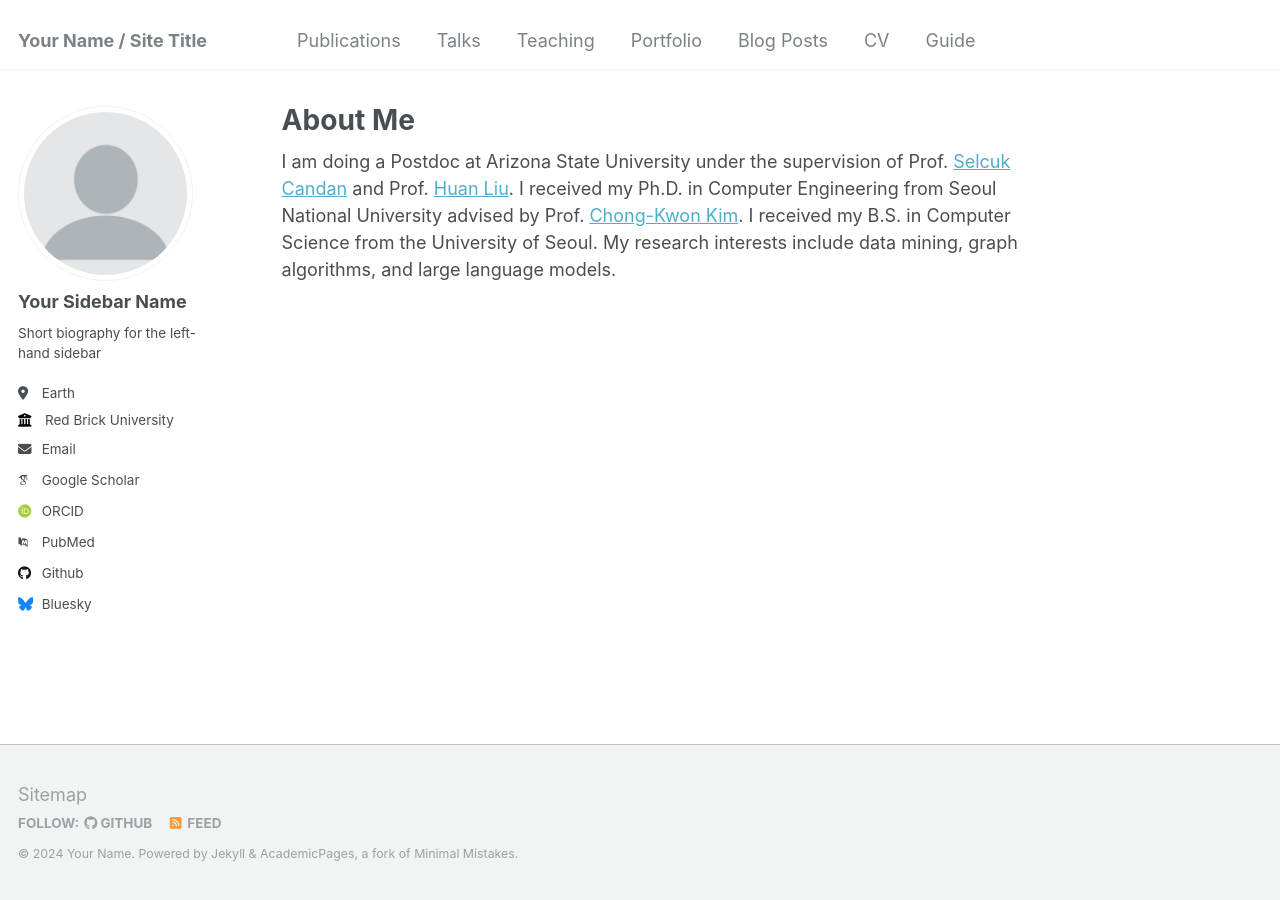
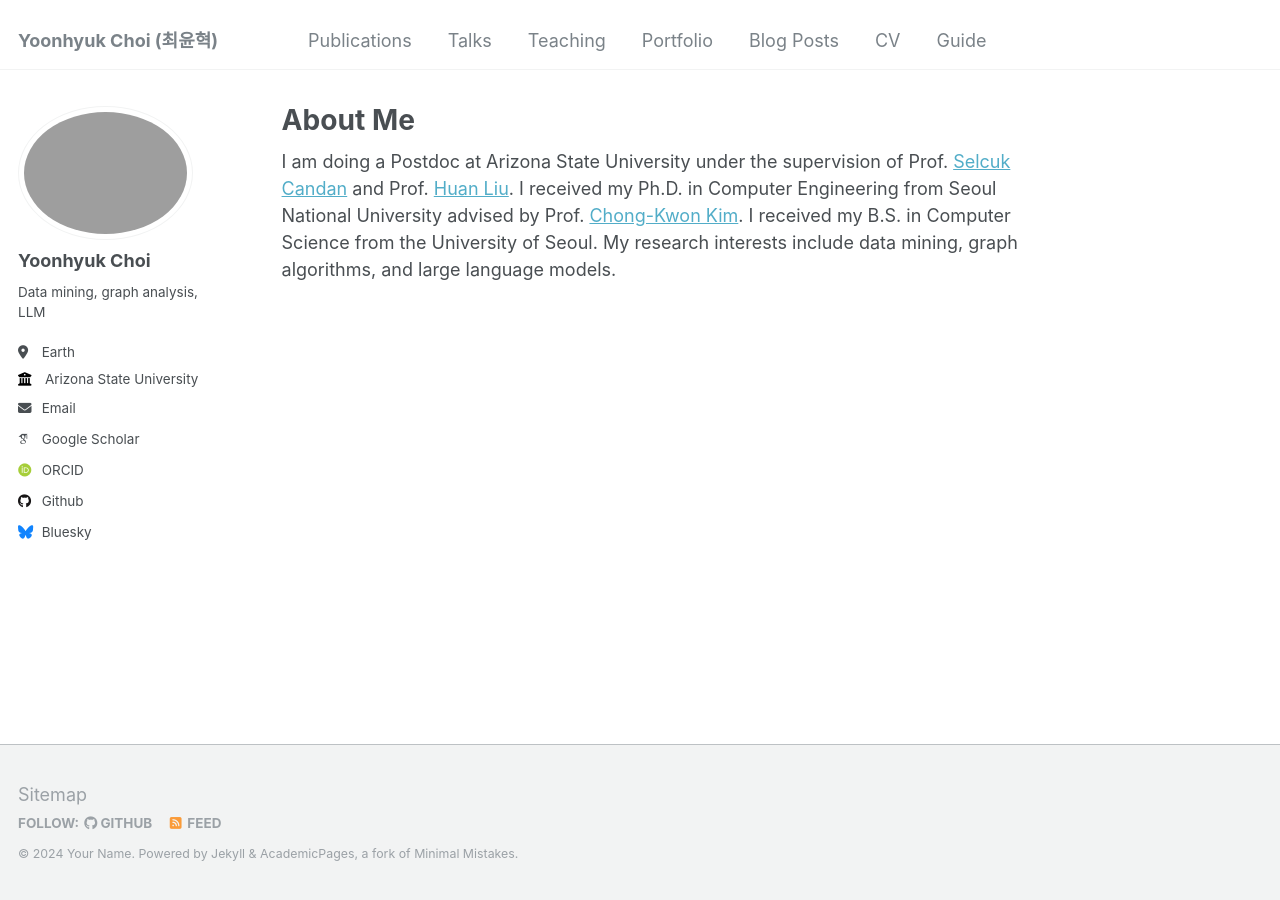
Before and after one commit to ChoiYoonHyuk/ChoiYoonHyuk.github.io, a Jekyll site: the page built from _pages/about.md, in a window 1280 px wide. Built offline with Jekyll 4.4.1, drawn with Linux system fonts in a browser that asks for light colours; some web fonts are replaced.

Commit message:
Update _config.yml

```diff
--- a/_config.yml
+++ b/_config.yml
@@ -8,7 +8,7 @@
 
 # Basic Site Settings
 locale                   : "en-US"
-title                    : "Your Name / Site Title"
+title                    : "Yoonhyuk Choi (최윤혁)"
 title_separator          : "-"
 name                     : &name "Your Name"
 description              : &description "personal description"
@@ -21,23 +21,23 @@ repository               : "academicpages/academicpages.github.io"
 #               Additional customization can be done by editing /_includes/author-profile.html
 author:
   # Biographic information
-  avatar           : "profile.png"
-  name             : "Your Sidebar Name"
+  avatar           : "profile.jpg"
+  name             : "Yoonhyuk Choi"
   pronouns         : # example: "she/her"
-  bio              : "Short biography for the left-hand sidebar"
+  bio              : "Data mining, graph analysis, LLM"
   location         : "Earth"
-  employer         : "Red Brick University"
+  employer         : "Arizona State University"
   uri              : # URL
-  email            : "none@example.org"
+  email            : "ychoi139@asu.edu"
 
   # Academic websites
   arxiv            : # URL - Update with the correct link to your profile
-  googlescholar    : "https://scholar.google.com/citations?user=PS_CX0AAAAAJ"
+  googlescholar    : "https://scholar.google.com/citations?user=d6QmK_EAAAAJ&hl=ko&oi=ao"
   impactstory      : # URL
-  orcid            : "http://orcid.org/yourorcidurl"
-  semantic         : # URL
-  pubmed           : "https://www.ncbi.nlm.nih.gov/pubmed/?term=john+snow"
-  researchgate     : # URL
+  orcid            : "https://orcid.org/0000-0003-4359-5596"
+  # semantic         : # URL
+  # pubmed           : # URL
+  # researchgate     : # URL
 
   # Repositories and software development
   bitbucket        : # Username - Update with your username on the site
```
